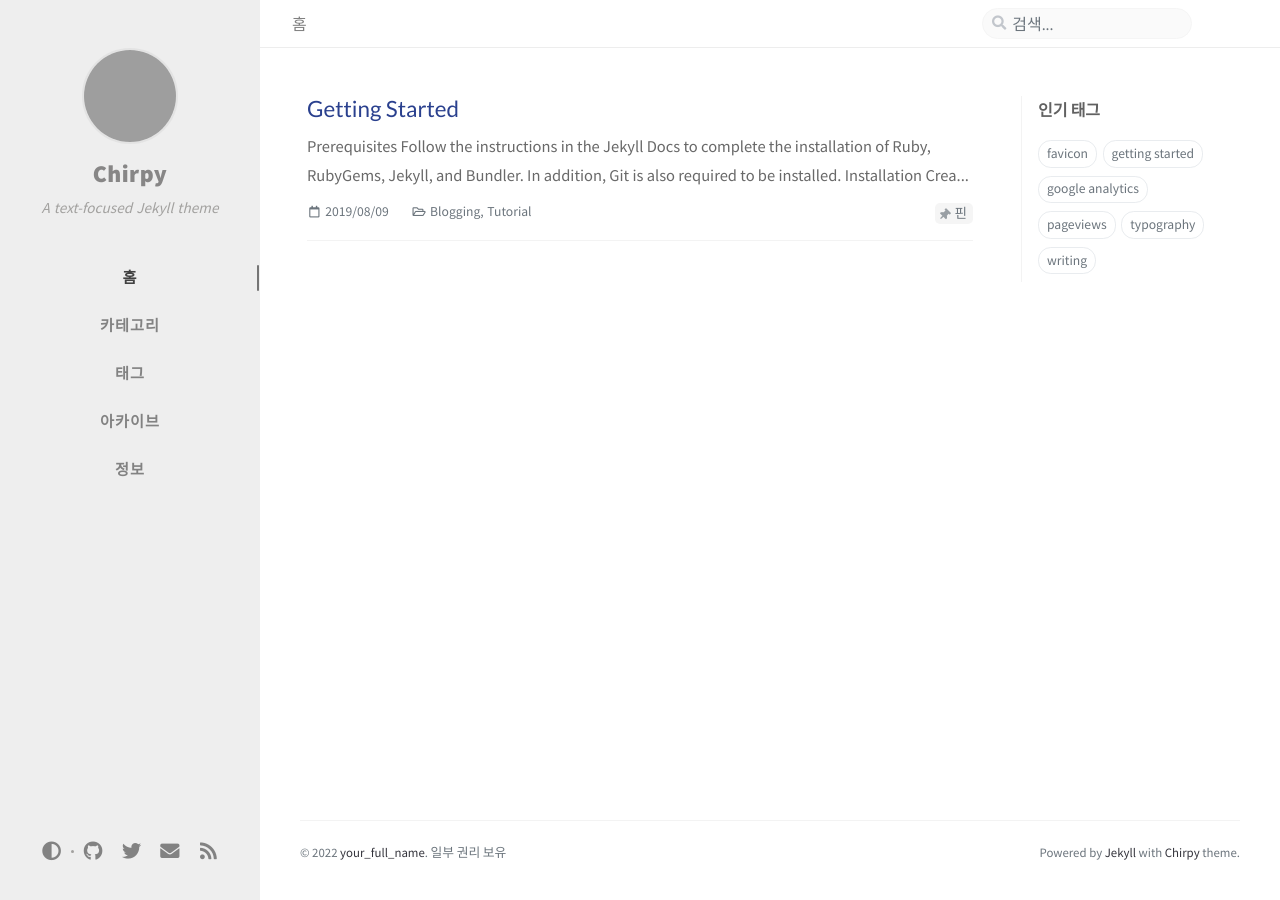
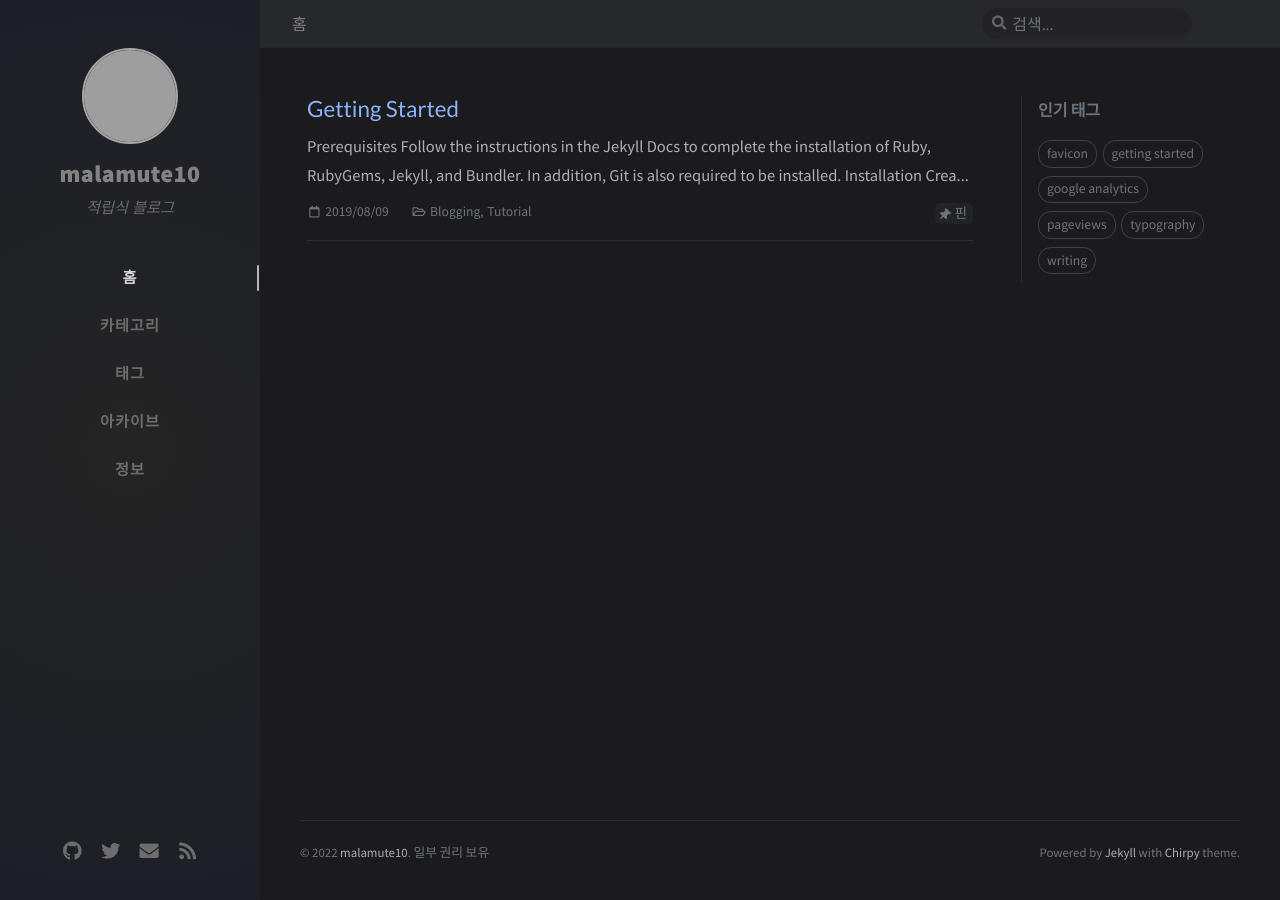
Before and after one commit to malamute10/malamute10.github.io, a Jekyll site: the page built from index.html, in a window 1280 px wide. Built offline with Jekyll 4.4.1, drawn with Linux system fonts in a browser that asks for light colours; nearby versions of some CDN libraries; comment, search, counter and statistics services are not loaded; grey boxes are pictures that could not be loaded.

Commit message:
설정 진행중

```diff
--- a/_config.yml
+++ b/_config.yml
@@ -19,9 +19,9 @@ timezone: Asia/Seoul
 # jekyll-seo-tag settings › https://github.com/jekyll/jekyll-seo-tag/blob/master/docs/usage.md
 # ↓ --------------------------
 
-title: Chirpy                          # the main title
+title: malamute10                          # the main title
 
-tagline: A text-focused Jekyll theme   # it will display as the sub-title
+tagline: 적립식 블로그   # it will display as the sub-title
 
 description: >-                        # used by seo meta and the atom feed
   A minimal, responsive, and powerful Jekyll theme for presenting professional writing.
@@ -30,20 +30,17 @@ description: >-                        # used by seo meta and the atom feed
 url: 'https://malamute10.github.io'
 
 github:
-  username: github_username             # change to your github username
-
-twitter:
-  username: twitter_username            # change to your twitter username
+  username: malamute10             # change to your github username
 
 social:
   # Change to your full name.
   # It will be displayed as the default author of the posts and the copyright owner in the Footer
-  name: your_full_name
-  email: example@domain.com             # change to your email address
+  name: malamute10
+  email: malamute159@gmail.com             # change to your email address
   links:
     # The first element serves as the copyright owner's link
-    - https://twitter.com/username      # change to your twitter homepage
-    - https://github.com/username       # change to your github homepage
+#    - https://twitter.com/username      # change to your twitter homepage
+    - https://github.com/malamute10       # change to your github homepage
     # Uncomment below to add more social links
     # - https://www.facebook.com/username
     # - https://www.linkedin.com/in/username
@@ -71,14 +68,14 @@ google_analytics:
 #     light  - Use the light color scheme
 #     dark   - Use the dark color scheme
 #
-theme_mode:   # [light|dark]
+theme_mode: dark  # [light|dark]
 
 # The CDN endpoint for images.
 # Notice that once it is assigned, the CDN url
 # will be added to all image (site avatar & posts' images) paths starting with '/'
 #
 # e.g. 'https://cdn.com'
-img_cdn: 'https://raw.githubusercontent.com/cotes2020/chirpy-images/main'
+img_cdn: ''
 
 # the avatar on sidebar, support local or CORS resources
 avatar: '/commons/avatar.jpg'
```
